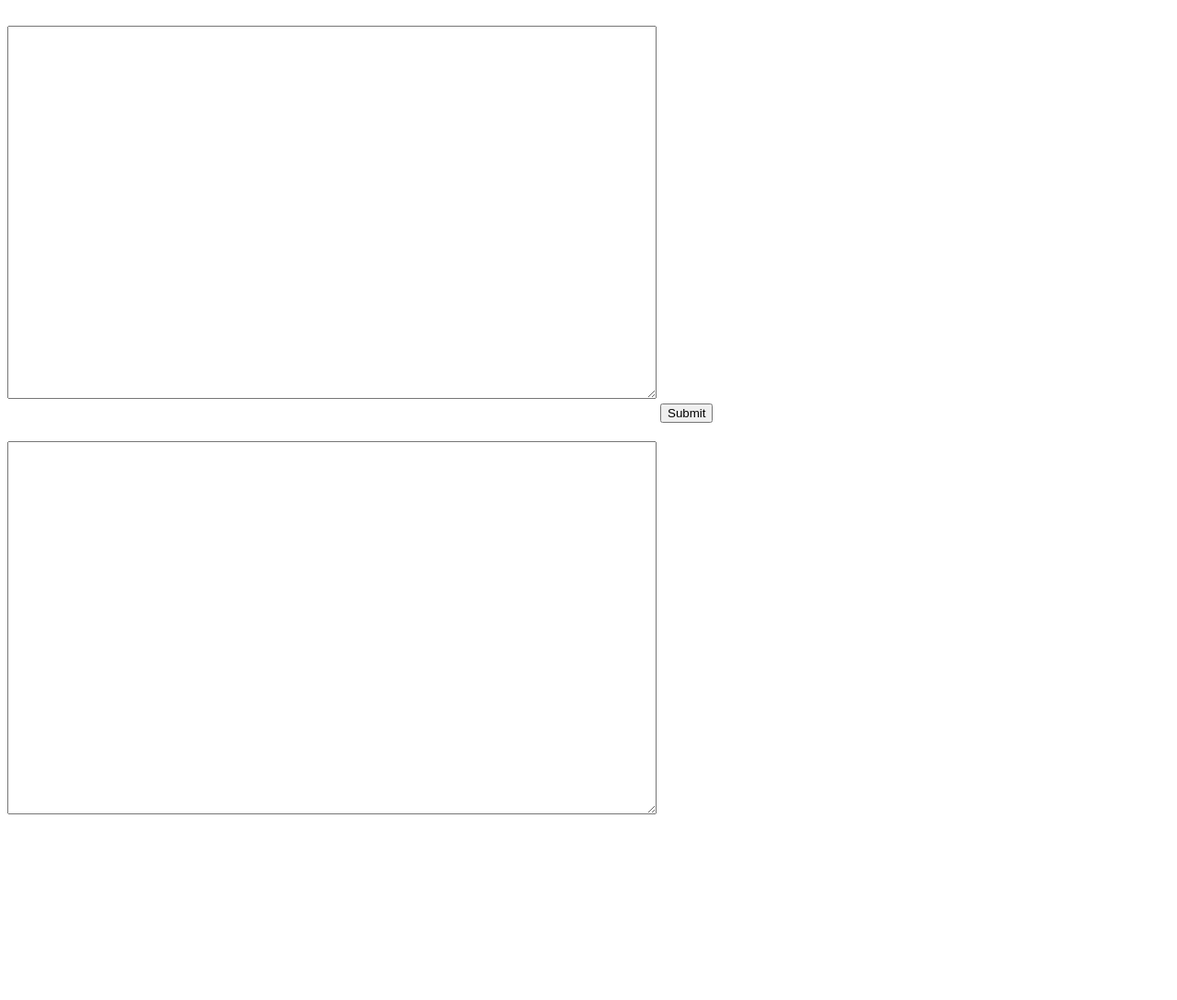
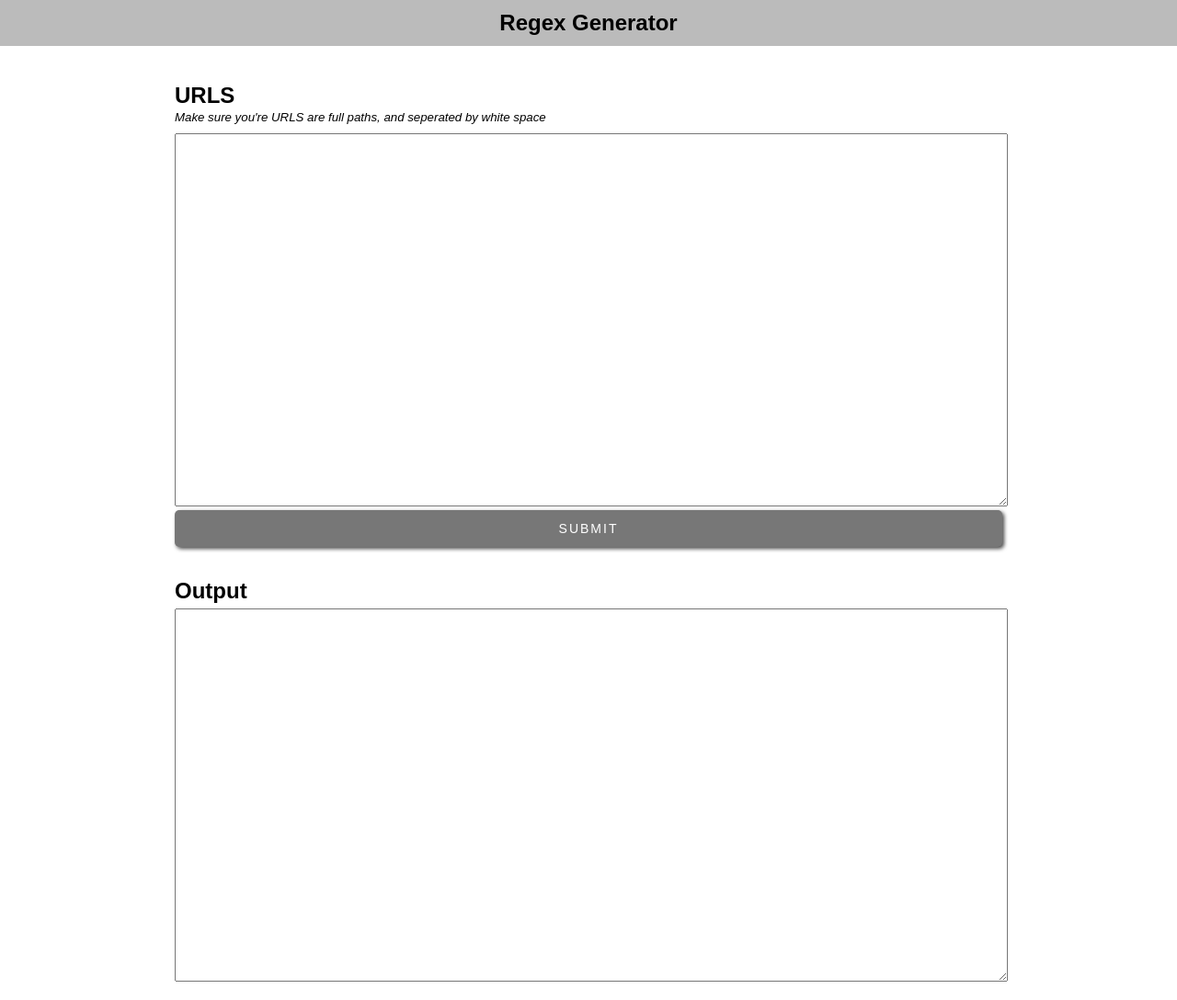
Before and after one commit to TonyRamirezLecca/regex_generator, a website: page index.html in a window 1280 px wide. Shown: the whole page at 92% size. Before the commit the page ends 918 px from the top, so only its background shows below. Drawn offline with Linux system fonts and the light colour scheme.

Commit message:
updated css

```diff
--- a/index.html
+++ b/index.html
@@ -5,20 +5,35 @@
 		<meta name="viewport" content="width=device-width, initial-scale=1.0">
 		<meta http-equiv="X-UA-Compatible" content="ie=edge">
 		<link rel="stylesheet" type="text/css" href="/main.css">
+		<link rel="stylesheet" type="text/css" href="/linedTextArea.css">
 		<title></title>
 	</head>
 	<body>
 
-	<form	name="url_input-form">
-		<textarea id="url_input-area"></textarea>
+		<nav>
+			<h1>Regex Generator</h1>
+		</nav>
+
+		<div class="url_container">
+			<div class="url_input-container">
+				<div class="textbox_label">
+					<h2>URLS</h2>
+					<h5>Make sure you're URLS are full paths, and seperated by white space</h5>
+				</div>
+
+				<textarea class="lined_textarea" id="url_input-area"></textarea>
 				<input type="submit" value="Submit" id="url_submit-btn" class="form_submit-btn">
-	</form>
+			</div>
 
-	<textarea id="url_output-area"></textarea>
-
-
-
+			<div class="url_output-container">
+				<div class="textbox_label">
+					<h2>Output</h2>
+				</div>
+				<textarea class="lined_textarea" id="url_output-area"></textarea>
+			</div>
+		</div>
 
 		<script src="/regex.js"></script>
+		<script src="/linedTextarea.js"></script>
 	</body>
 </html>
--- a/main.css
+++ b/main.css
@@ -1,13 +1,109 @@
+body {
+	margin: 0;
+	padding: 0;
+	font-family: sans-serif;
+}
+
+nav {
+	background: #bbb;
+	display: flex;
+	justify-content: center;
+	align-items: center;
+	height: 50px;
+	margin: 0 0 40px 0;
+}
+nav h1 {
+	margin: 0px;
+}
+
+textarea {
+	font-size: 18px;
+}
+
+.url_container {
+	max-width: 95vw;
+	width: 900px;
+	margin: 0 auto;
+}
+.url_input-container {
+	display: flex;
+	flex-direction: column;
+	justify-content: center;
+	align-items: center;
+}
+.textbox_label {
+	max-width: 100%;
+	width: 900px;
+}
+.url_input-container .textbox_label h2{
+	margin: 0 0 0 0;
+	width: 100%;
+}
+.textbox_label h5{
+	margin: 0;
+	font-weight: 200;
+	font-style: italic;
+	padding: 2px 0 10px 0;
+}
 #url_input-area {
-	margin: 20px auto;
-	width: 700px;
-	max-width: 80vw;
+	margin: 0px auto 0 auto;
+	width: 900px;
+	max-width: 100%;
+	min-width: 100%;
 	height: 400px;
 }
+#url_input-area:focus {
+	outline: none;
+}
+#url_submit-btn {
+	width: 100%;
+	height: 40px;
+	padding: 0px;
+	margin: 4px auto;
+	background: #777;
+	border-radius: 5px;
+	box-shadow: 2px 2px 4px #444;
+	border: none;
+	color: white;
+	font-weight: 500;
+	font-size: 14px;
+	letter-spacing: 2px;
+	text-transform: uppercase;
+	transition: all 900ms;
+	cursor: pointer;
+}
+#url_submit-btn:hover {
+	transform: translateY(-3px);
+	box-shadow: 2px 4px 4px #333;
+}
+#url_submit-btn:focus {
+	outline: none !important;
+}
+.submit_error-btn {
+	background: #fa3a3a!important;
+}
+.submit_success-btn {
+	background: #48a648 !important;
+}
 
+
+
+.url_output-container {
+	display: flex;
+	flex-direction: column;
+	justify-content: center;
+	align-items: center;
+}
+.url_output-container .textbox_label h2{
+	margin: 30px 0 5px 0;
+	width: 100%;
+}
 #url_output-area {
-	margin: 20px auto;
-	width: 700px;
-	max-width: 80vw;
+	margin: 0px auto 20px auto;
+	width: 900px;
+	max-width: 100%;
 	height: 400px;
 }
+#url_output-area:focus {
+	outline: none !important;
+}
--- a/regex.js
+++ b/regex.js
@@ -24,8 +24,6 @@ document.querySelector('.form_submit-btn').addEventListener('click', () => {
 	//Begin error checking and generating RegEx
 	try {
 		//Counts Url
-		const url_count = url_split.length - 1;
-		console.log("URL Count:", url_count);
 
 		url_split.forEach((el, i) => {
 			//Error Testing
@@ -57,17 +55,30 @@ document.querySelector('.form_submit-btn').addEventListener('click', () => {
 		//escape regex characters e.g. ? . + / ( ) [ ]
 		var adjustment = 0;
 		[...regex_string].forEach((el, i) => {
-
 			if (el.match(/[\?\.\+\/\(\)\[\]]/)) {
 				regex_string = regex_string.slice(0, i + adjustment) + "\\" + regex_string.slice(i + adjustment);
 				adjustment++;
 			}
-
 		});
 
+
+
+		//Places regex text in output textarea
 		document.querySelector('#url_output-area').value = regex_string;
+		//Submit button turns green
+		document.querySelector('#url_submit-btn').classList.add('submit_success-btn');
+		document.querySelector('#url_submit-btn').setAttribute('value', 'Success');
+		//Removes Error Class
+		document.querySelector('#url_submit-btn').classList.remove('submit_error-btn');
+
 
 	} catch(err) {
+		//Places error text in output textarea
 		document.querySelector('#url_output-area').value = err;
+		//Submit button turns red
+		document.querySelector('#url_submit-btn').classList.add('submit_error-btn');
+		document.querySelector('#url_submit-btn').setAttribute('value', 'Error');
+		//Removes Success Class
+		document.querySelector('#url_submit-btn').classList.remove('submit_success-btn');
 	}
 });
```
Also changed, not shown: 1 other file. Lines whose indentation alone changed are shown as unchanged.
